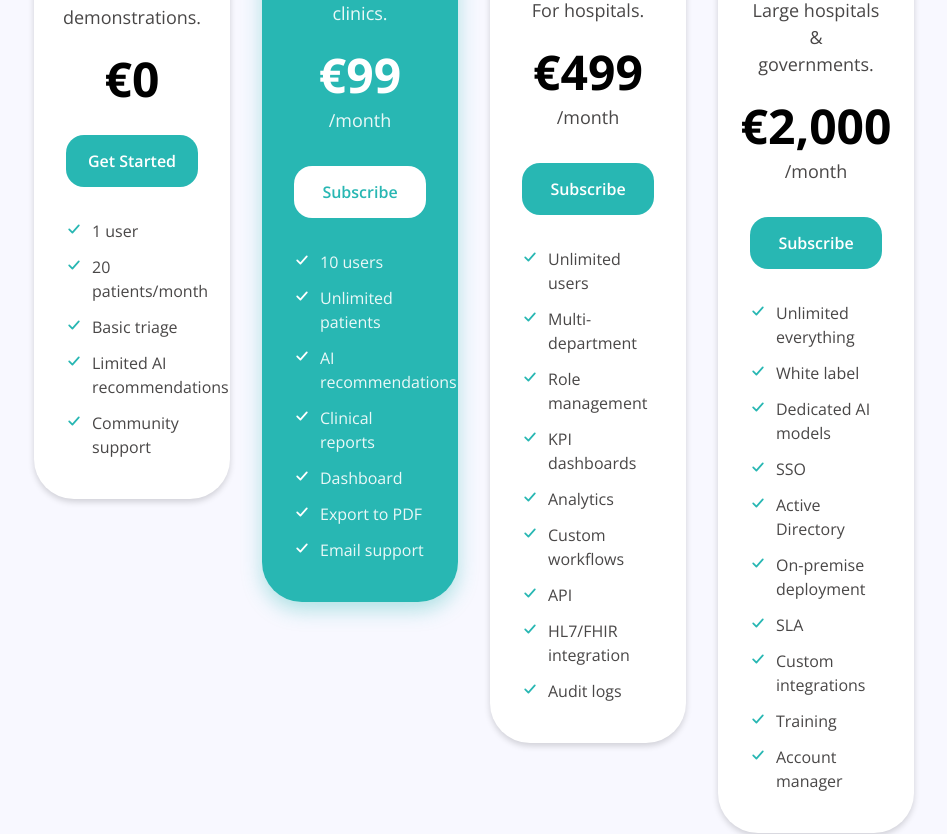
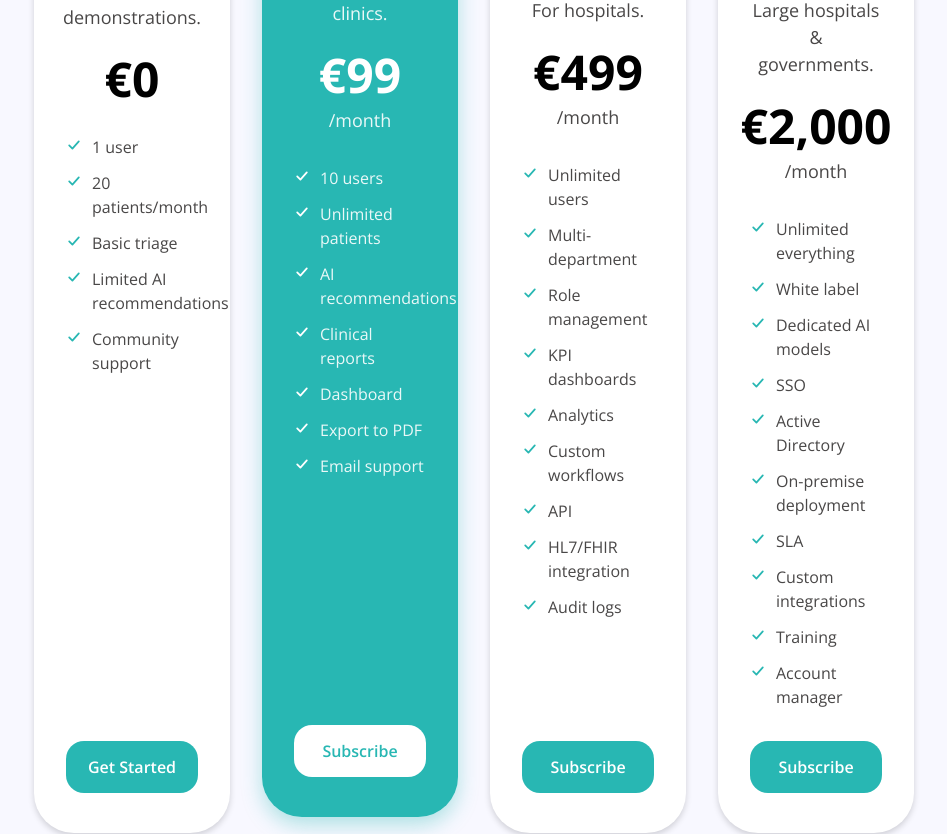
Before and after one commit to sandroulidaki-kt/triagenius-next, a Next.js app: page /plans in a window 1280 px wide. Shown: the part 863-1697 px from the top of the page, without its empty margins (166-1113 px from the left). Built offline with nearby package versions, Linux system fonts and the light colour scheme.

Commit message:
Plans: align CTA buttons to the bottom of equal-height cards

```diff
--- a/src/app/plans/page.tsx
+++ b/src/app/plans/page.tsx
@@ -31,26 +31,27 @@ export default function PlansPage() {
       {/* Pricing cards */}
       <section className="bg-[#f8f8ff]">
         <div className="max-w-[1920px] mx-auto px-6 md:px-[100px] xl:px-[200px] py-16 md:py-24">
-          <div className="grid grid-cols-1 md:grid-cols-2 lg:grid-cols-4 gap-8 items-start">
+          <div className="grid grid-cols-1 md:grid-cols-2 lg:grid-cols-4 gap-8">
 
             {/* FREE */}
-            <div className="flex flex-col items-center text-center bg-white rounded-[40px] shadow-[0px_3px_6px_0px_rgba(0,0,0,0.16)] px-8 py-10">
+            <div className="flex h-full flex-col items-center text-center bg-white rounded-[40px] shadow-[0px_3px_6px_0px_rgba(0,0,0,0.16)] px-8 py-10">
               <div className="h-[72px] w-[72px] rounded-[10px] bg-[#9de5e3]" aria-hidden="true"></div>
               <h3 className="mt-8 font-semibold text-[24px] uppercase tracking-wide text-black">Free</h3>
               <p className="mt-3 text-[18px] text-[#494747]">Perfect for demonstrations.</p>
               <div className="mt-6">
                 <p className="font-bold text-[48px] leading-none text-black">€0</p>
               </div>
-              <Link prefetch={false} href="/contact" className="mt-8 block w-full rounded-2xl bg-[#28b7b3] py-3.5 text-center text-[16px] font-semibold text-white transition-colors hover:bg-[#1f9b98]">Get Started</Link>
               <ul className="mt-8 w-full space-y-3 text-left text-[16px] text-[#494747]">
                 {["1 user", "20 patients/month", "Basic triage", "Limited AI recommendations", "Community support"].map((f) => (
                   <li key={f} className="flex items-start gap-2.5"><Check /><span>{f}</span></li>
                 ))}
               </ul>
+              <div className="flex-1" />
+              <Link prefetch={false} href="/contact" className="mt-8 block w-full rounded-2xl bg-[#28b7b3] py-3.5 text-center text-[16px] font-semibold text-white transition-colors hover:bg-[#1f9b98]">Get Started</Link>
             </div>
 
             {/* PROFESSIONAL (featured) */}
-            <div className="relative flex flex-col items-center text-center bg-[#28b7b3] rounded-[40px] shadow-[0px_8px_20px_0px_rgba(40,183,179,0.35)] px-8 py-10 md:-mt-4 md:mb-4">
+            <div className="relative flex h-full flex-col items-center text-center bg-[#28b7b3] rounded-[40px] shadow-[0px_8px_20px_0px_rgba(40,183,179,0.35)] px-8 py-10 md:-mt-4 md:mb-4">
               <span className="absolute -top-3 right-6 z-10 rounded-full bg-white px-3 py-1 text-[12px] font-semibold uppercase tracking-wide text-[#28b7b3] shadow-[0px_2px_6px_0px_rgba(0,0,0,0.12)]">Most Popular</span>
               <div className="relative h-[84px] w-[84px]" aria-hidden="true">
                 <div className="absolute left-0 top-0 h-[84px] w-[84px] rounded-[10px] bg-[#9de5e3]"></div>
@@ -62,16 +63,17 @@ export default function PlansPage() {
                 <p className="font-bold text-[48px] leading-none text-white">€99</p>
                 <p className="mt-2 text-[18px] text-white/90">/month</p>
               </div>
-              <Link prefetch={false} href="/contact" className="mt-8 block w-full rounded-2xl bg-white py-3.5 text-center text-[16px] font-semibold text-[#28b7b3] transition-colors hover:bg-white/90">Subscribe</Link>
               <ul className="mt-8 w-full space-y-3 text-left text-[16px] text-white/90">
                 {["10 users", "Unlimited patients", "AI recommendations", "Clinical reports", "Dashboard", "Export to PDF", "Email support"].map((f) => (
                   <li key={f} className="flex items-start gap-2.5"><Check light /><span>{f}</span></li>
                 ))}
               </ul>
+              <div className="flex-1" />
+              <Link prefetch={false} href="/contact" className="mt-8 block w-full rounded-2xl bg-white py-3.5 text-center text-[16px] font-semibold text-[#28b7b3] transition-colors hover:bg-white/90">Subscribe</Link>
             </div>
 
             {/* BUSINESS */}
-            <div className="flex flex-col items-center text-center bg-white rounded-[40px] shadow-[0px_3px_6px_0px_rgba(0,0,0,0.16)] px-8 py-10">
+            <div className="flex h-full flex-col items-center text-center bg-white rounded-[40px] shadow-[0px_3px_6px_0px_rgba(0,0,0,0.16)] px-8 py-10">
               <div className="relative h-[92px] w-[92px]" aria-hidden="true">
                 <div className="absolute left-0 top-0 h-[92px] w-[92px] rounded-[10px] bg-[#9de5e3]"></div>
                 <div className="absolute left-0 top-0 h-[72px] w-[72px] rounded-[10px] bg-[#e5f7f7]"></div>
@@ -83,16 +85,17 @@ export default function PlansPage() {
                 <p className="font-bold text-[48px] leading-none text-black">€499</p>
                 <p className="mt-2 text-[18px] text-[#494747]">/month</p>
               </div>
-              <Link prefetch={false} href="/contact" className="mt-8 block w-full rounded-2xl bg-[#28b7b3] py-3.5 text-center text-[16px] font-semibold text-white transition-colors hover:bg-[#1f9b98]">Subscribe</Link>
               <ul className="mt-8 w-full space-y-3 text-left text-[16px] text-[#494747]">
                 {["Unlimited users", "Multi-department", "Role management", "KPI dashboards", "Analytics", "Custom workflows", "API", "HL7/FHIR integration", "Audit logs"].map((f) => (
                   <li key={f} className="flex items-start gap-2.5"><Check /><span>{f}</span></li>
                 ))}
               </ul>
+              <div className="flex-1" />
+              <Link prefetch={false} href="/contact" className="mt-8 block w-full rounded-2xl bg-[#28b7b3] py-3.5 text-center text-[16px] font-semibold text-white transition-colors hover:bg-[#1f9b98]">Subscribe</Link>
             </div>
 
             {/* ENTERPRISE */}
-            <div className="flex flex-col items-center text-center bg-white rounded-[40px] shadow-[0px_3px_6px_0px_rgba(0,0,0,0.16)] px-8 py-10">
+            <div className="flex h-full flex-col items-center text-center bg-white rounded-[40px] shadow-[0px_3px_6px_0px_rgba(0,0,0,0.16)] px-8 py-10">
               <div className="relative h-[92px] w-[92px]" aria-hidden="true">
                 <div className="absolute left-0 top-0 h-[92px] w-[92px] rounded-[16px] border-[1.5px] border-solid border-[#9de5e3]"></div>
                 <div className="absolute left-2.5 top-2.5 h-[72px] w-[72px] rounded-[10px] bg-[#9de5e3]"></div>
@@ -103,12 +106,13 @@ export default function PlansPage() {
                 <p className="font-bold text-[48px] leading-none text-black">€2,000</p>
                 <p className="mt-2 text-[18px] text-[#494747]">/month</p>
               </div>
-              <Link prefetch={false} href="/contact" className="mt-8 block w-full rounded-2xl bg-[#28b7b3] py-3.5 text-center text-[16px] font-semibold text-white transition-colors hover:bg-[#1f9b98]">Subscribe</Link>
               <ul className="mt-8 w-full space-y-3 text-left text-[16px] text-[#494747]">
                 {["Unlimited everything", "White label", "Dedicated AI models", "SSO", "Active Directory", "On-premise deployment", "SLA", "Custom integrations", "Training", "Account manager"].map((f) => (
                   <li key={f} className="flex items-start gap-2.5"><Check /><span>{f}</span></li>
                 ))}
               </ul>
+              <div className="flex-1" />
+              <Link prefetch={false} href="/contact" className="mt-8 block w-full rounded-2xl bg-[#28b7b3] py-3.5 text-center text-[16px] font-semibold text-white transition-colors hover:bg-[#1f9b98]">Subscribe</Link>
             </div>
 
           </div>
```
